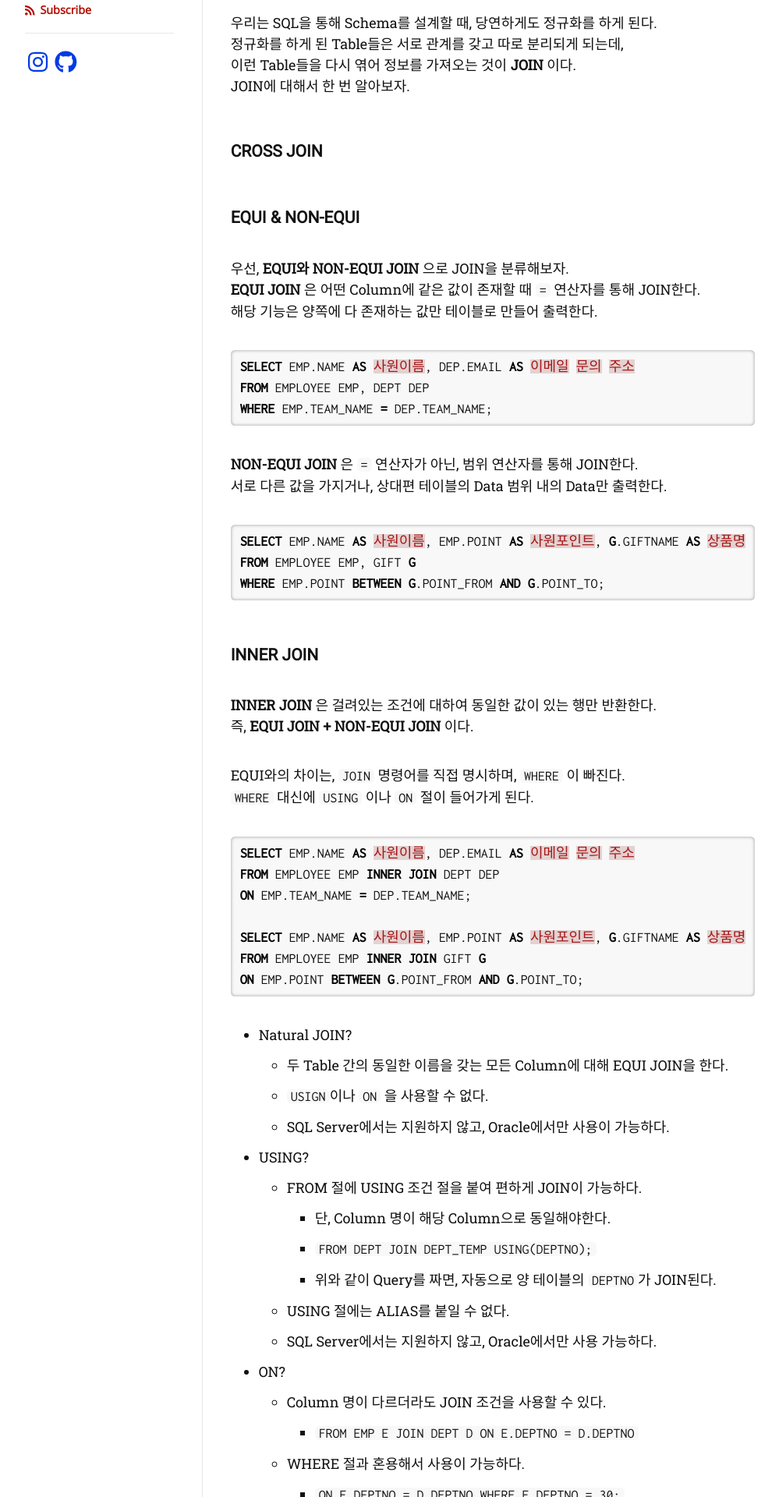
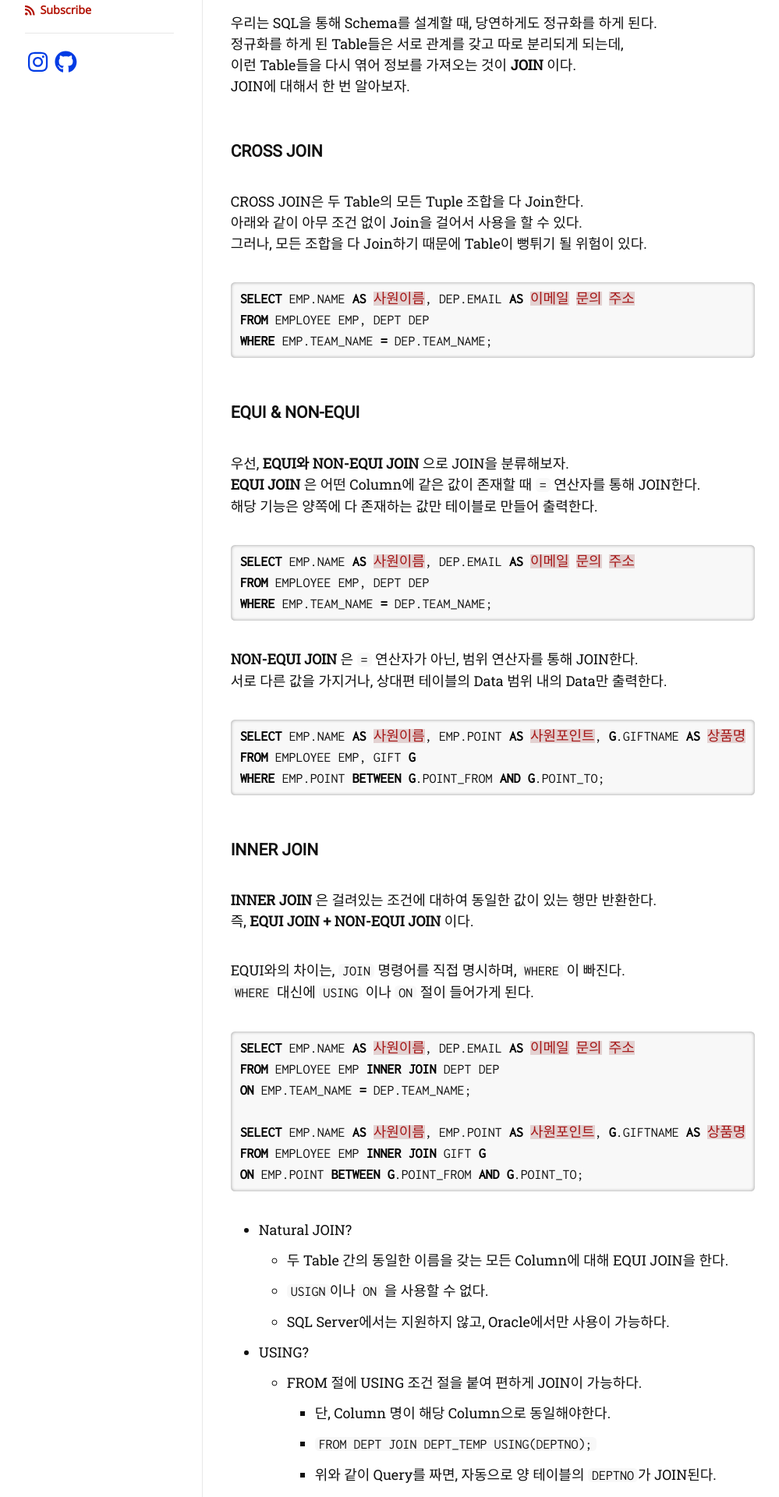
Before and after one commit to Jinseop-Sim/Jinseop-Sim.github.io, a Jekyll site: the page built from _posts/2023-01-19-sqljoin.md, in a window 1280 px wide. Shown: the part 355-2275 px from the top of the page at 78% size, without its empty margins (140-1139 px from the left). Built offline with Jekyll 4.4.1, drawn with Linux system fonts in a browser that asks for light colours; nearby versions of some CDN libraries; some web fonts are replaced.

Commit message:
글 내용 추가

```diff
--- a/_posts/2023-01-19-sqljoin.md
+++ b/_posts/2023-01-19-sqljoin.md
@@ -12,6 +12,15 @@ author:
 JOIN에 대해서 한 번 알아보자.
 
 ### CROSS JOIN
+CROSS JOIN은 두 Table의 모든 Tuple 조합을 다 Join한다.
+아래와 같이 아무 조건 없이 Join을 걸어서 사용을 할 수 있다.
+그러나, 모든 조합을 다 Join하기 때문에 Table이 뻥튀기 될 위험이 있다.
+
+{% highlight sql %}
+SELECT EMP.NAME AS 사원이름, DEP.EMAIL AS 이메일 문의 주소
+FROM EMPLOYEE EMP, DEPT DEP
+WHERE EMP.TEAM_NAME = DEP.TEAM_NAME;
+{% endhighlight %}
 
 ### EQUI & NON-EQUI
 우선, __EQUI와 NON-EQUI JOIN__ 으로 JOIN을 분류해보자.
```
